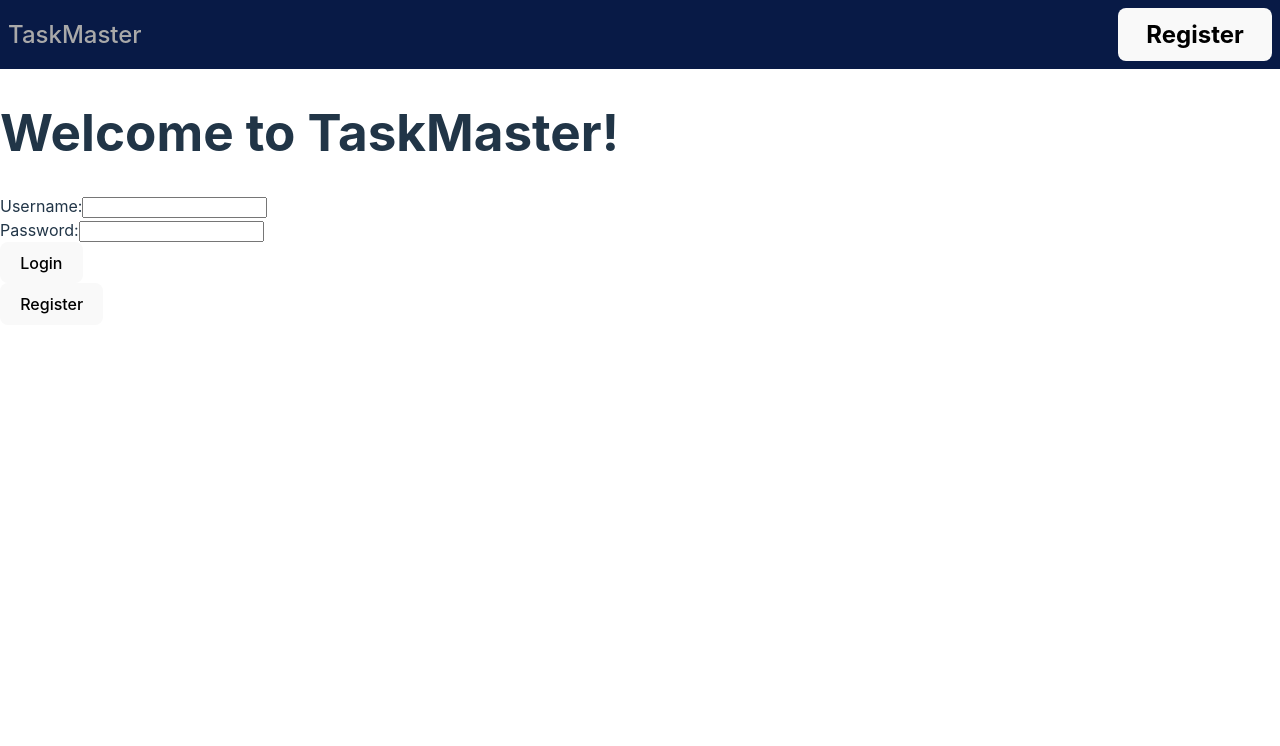
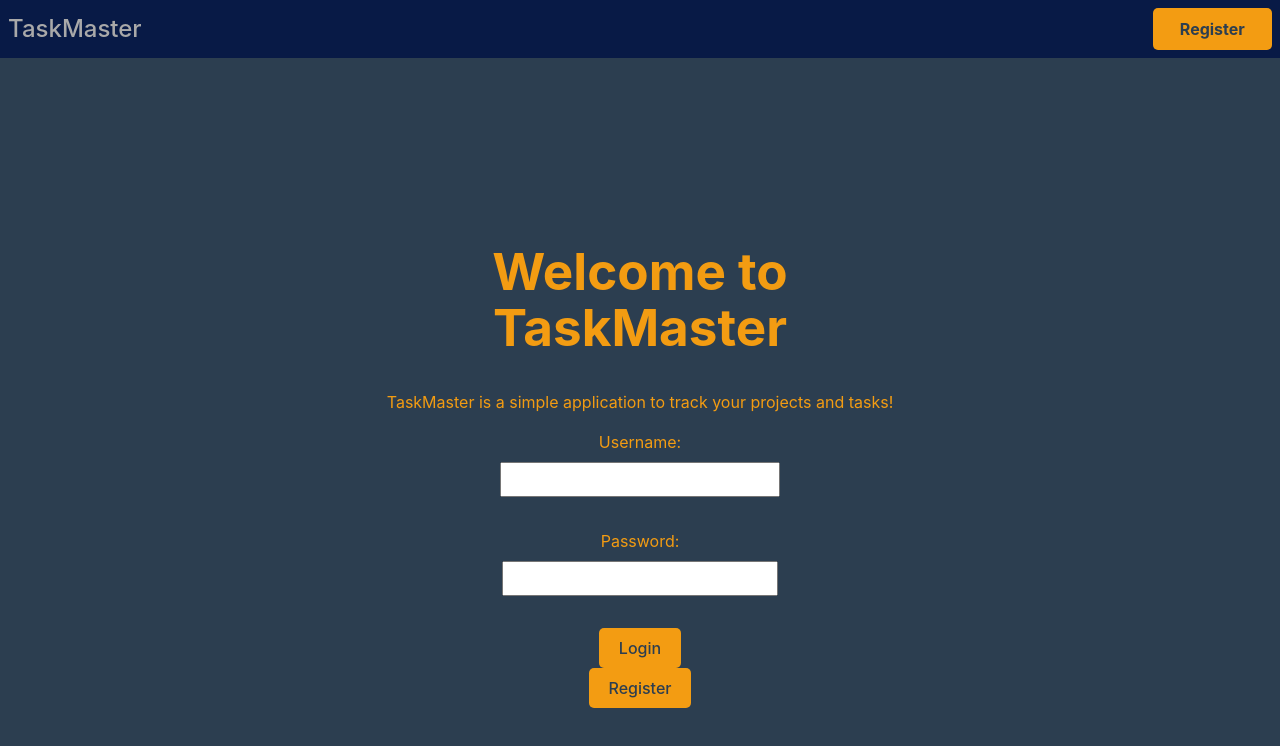
Before and after one commit to buchristo/Taskmaster, a React (Vite) app in the folder Frontend/taskmasterfront/: page / in a window 1280 px wide. Shown: the top 746 px of the page. Built offline with nearby package versions, Linux system fonts and the light colour scheme.

Commit message:
create new style folder in project structure to story stylesheets and create stylesheet for welcomepage

```diff
--- a/Frontend/taskmasterfront/src/components/Header.jsx
+++ b/Frontend/taskmasterfront/src/components/Header.jsx
@@ -1,4 +1,4 @@
-import './Header.css'
+import '../styles/Header.css'
 import { Outlet, Link } from 'react-router-dom'
 
 function Header() {
--- a/Frontend/taskmasterfront/src/main.jsx
+++ b/Frontend/taskmasterfront/src/main.jsx
@@ -2,7 +2,7 @@ import React from 'react'
 import ReactDOM from 'react-dom/client'
 import { createBrowserRouter, RouterProvider } from 'react-router-dom'
 
-import './index.css'
+import './styles/index.css'
 import Header from './components/Header.jsx'
 import ErrorPage from './pages/ErrorPage.jsx'
 import WelcomePage from './pages/WelcomePage.jsx'
--- a/Frontend/taskmasterfront/src/pages/WelcomePage.jsx
+++ b/Frontend/taskmasterfront/src/pages/WelcomePage.jsx
@@ -1,10 +1,13 @@
 import { Link } from "react-router-dom"
+import '../styles/WelcomePage.css'
 
 export default function WelcomePage(){
 
     return <>
-    <div>
-        <h1>Welcome to TaskMaster!</h1>
+    <div className="WelcomePage">
+      <div className="welcome-content">
+        <h1>Welcome to TaskMaster</h1>
+        <p>TaskMaster is a simple application to track your projects and tasks!</p>
         <form>
             <label>
                 Username:
@@ -13,14 +16,15 @@ export default function WelcomePage(){
             <br />
             <label>
                 Password:
-                <input type="text"/>
+                <input type="password"/>
             </label>
             <br />
-            <button>Login</button>
+            <button type="button">Login</button>
+            <Link to="/register">
+            <button>Register</button>
+            </Link>
         </form>
-        <Link to="/register">
-            <button>Register</button>
-        </Link>
+        </div>
     </div>
     </>
 }
--- /dev/null
+++ b/Frontend/taskmasterfront/src/styles/WelcomePage.css
@@ -0,0 +1,41 @@
+.WelcomePage {
+    display: flex;
+    justify-content: space-around;
+    align-items: center;
+    height: 100vh;
+    background-color: #2c3e50;
+    color: #f39c12;
+  }
+
+  .welcome-content {
+    text-align: center;
+    max-width: 600px;
+  }
+
+  form {
+    display: flex;
+    flex-direction: column;
+    align-items: center;
+  }
+
+  input {
+    margin: 8px 0;
+    padding: 8px;
+    width: 100%;
+    box-sizing: border-box;
+  }
+
+  button {
+    background-color: #f39c12;
+    color: #2c3e50;
+    padding: 10px 20px;
+    border: none;
+    border-radius: 5px;
+    cursor: pointer;
+    font-size: 1rem;
+    transition: background-color 0.3s;
+  }
+
+  button:hover {
+    background-color: #d68910;
+  }
--- a/Frontend/taskmasterfront/src/index.css
+++ b/Frontend/taskmasterfront/src/styles/index.css
@@ -30,7 +30,7 @@ a {
   text-decoration: inherit;
 }
 a:hover {
-  color: #535bf2;
+  color: #f39c12;
 }
 
 h1 {
@@ -63,7 +63,7 @@ button:focus-visible {
     background-color: #ffffff;
   }
   a:hover {
-    color: #747bff;
+    color: #f39c12;
   }
   button {
     background-color: #f9f9f9;
```
Also changed, not shown: Frontend/taskmasterfront/src/styles/Header.css (renamed from Frontend/taskmasterfront/src/components/Header.css).
